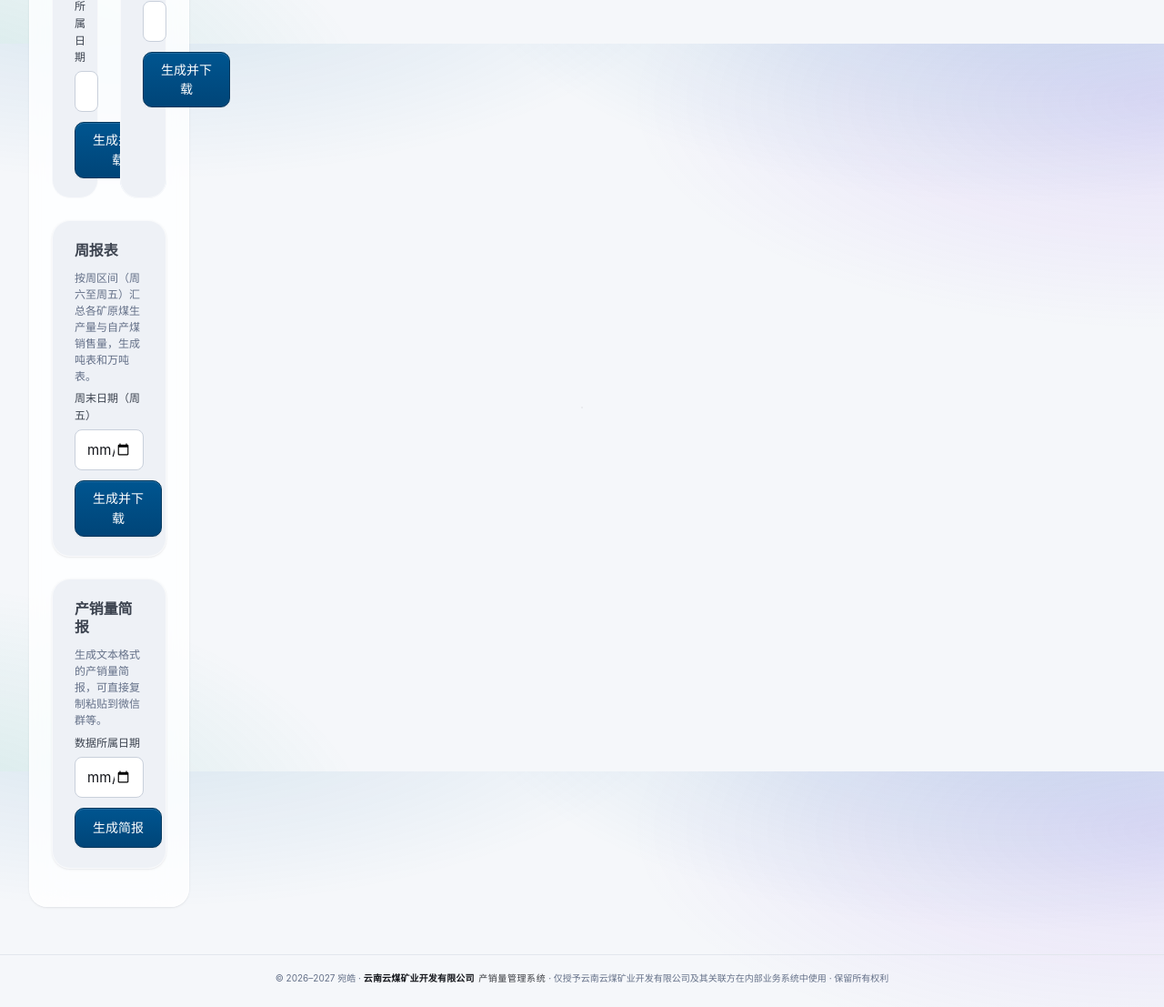
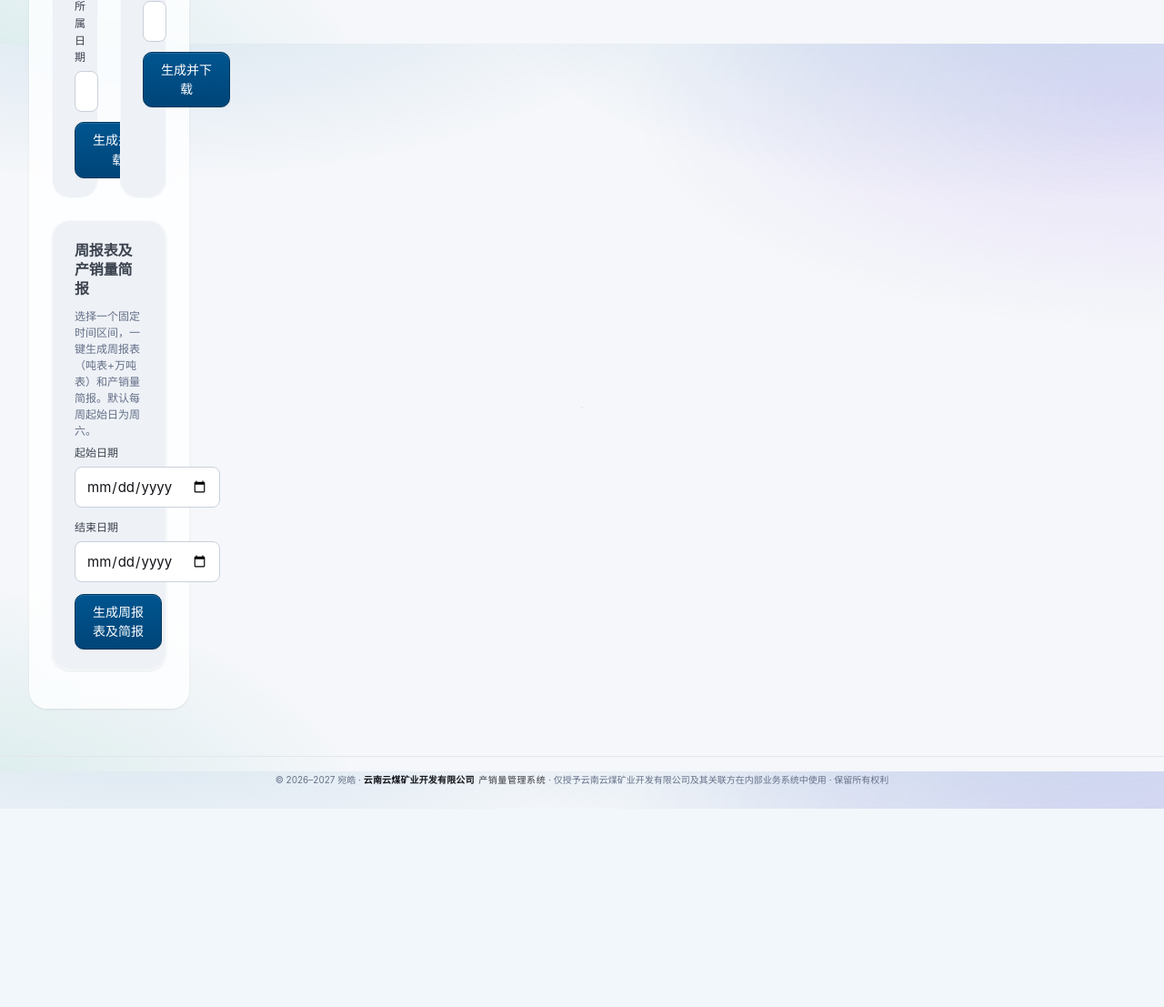
Before and after one commit to mvpwanhao/ymkymanager, a FastAPI app: template templates/reports.html in a window 1280 px wide. Shown: the part 752-1859 px from the top of the page at 91% size. After the commit the page ends 1641 px from the top, so only its background shows below. Run offline with FastAPI, Linux system fonts and the light colour scheme; the template is opened without the code that fills it, so the values that code supplies are empty.

Commit message:
feat: 周报表和产销量简报支持自定义日期区间，合并为一个卡片
- generate_weekly_report / generate_brief_report 参数改为 start_date, end_date
- 新增 /reports/weekly-and-brief 一键同时生成路由
- 前端合并两个卡片，日期区间选择 + 下载链接 + 简报文本展示

```diff
--- a/app/routes/pages.py
+++ b/app/routes/pages.py
@@ -255,16 +255,19 @@ def _render_admin_ledger(request: Request, templates: Jinja2Templates, ctx: dict
 
 def _render_reports(request: Request, templates: Jinja2Templates, ctx: dict, role: str, act_path: str, en_path: str) -> Any:
     today = today_beijing()
-    _, wk_end = get_weekly_range(today)
+    wk_start, wk_end = get_weekly_range(today)
     brief_text = request.session.pop("brief_text", None)
+    weekly_dl = request.session.pop("weekly_download_file", None)
     return templates.TemplateResponse(
         request,
         "reports.html",
         {
             **ctx,
             "default_date": (today - timedelta(days=1)),
+            "default_week_start": wk_start.isoformat(),
             "default_week_end": wk_end.isoformat(),
             "brief_text": brief_text,
+            "weekly_download_file": weekly_dl,
         },
     )
 
--- a/templates/reports.html
+++ b/templates/reports.html
@@ -34,23 +34,28 @@
   </div>
 
   <div class="card" style="margin-top:1.5rem;background:var(--c-bg-soft);">
-    <h3>周报表</h3>
-    <p class="muted">按周区间（周六至周五）汇总各矿原煤生产量与自产煤销售量，生成吨表和万吨表。</p>
-    <form method="post" action="/reports/weekly" data-loading data-no-global-busy style="max-width:360px;">
-      <label for="d3">周末日期（周五）</label>
-      <input type="date" id="d3" name="target_date" value="{{ default_week_end }}" required />
-      <button type="submit" class="btn btn-primary inline" style="margin-top:0.7rem;">生成并下载</button>
+    <h3>周报表及产销量简报</h3>
+    <p class="muted">选择一个固定时间区间，一键生成周报表（吨表+万吨表）和产销量简报。默认每周起始日为周六。</p>
+    <form method="post" action="/reports/weekly-and-brief" data-loading data-no-global-busy style="max-width:500px;">
+      <div style="display:flex;gap:0.8rem;align-items:flex-end;flex-wrap:wrap;">
+        <div>
+          <label for="d5s">起始日期</label>
+          <input type="date" id="d5s" name="start_date" value="{{ default_week_start }}" required />
+        </div>
+        <div>
+          <label for="d5e">结束日期</label>
+          <input type="date" id="d5e" name="end_date" value="{{ default_week_end }}" required />
+        </div>
+        <button type="submit" class="btn btn-primary inline">生成周报表及简报</button>
+      </div>
     </form>
-  </div>
-
-  <div class="card" style="margin-top:1.5rem;background:var(--c-bg-soft);">
-    <h3>产销量简报</h3>
-    <p class="muted">生成文本格式的产销量简报，可直接复制粘贴到微信群等。</p>
-    <form method="post" action="/reports/brief" data-loading data-no-global-busy style="max-width:360px;">
-      <label for="d4">数据所属日期</label>
-      <input type="date" id="d4" name="target_date" value="{{ default_date.isoformat() }}" required />
-      <button type="submit" class="btn btn-primary inline" style="margin-top:0.7rem;">生成简报</button>
-    </form>
+    {% if weekly_download_file %}
+    <div style="margin-top:1rem;padding:0.8rem 1rem;background:var(--c-bg);border-radius:6px;border:1px solid var(--c-border);">
+      <span style="font-weight:600;">周报表已生成</span>
+      <span style="margin:0 0.6rem;color:var(--c-muted);">|</span>
+      <a href="/reports/download?f={{ weekly_download_file }}" class="btn btn-sm btn-primary">下载周报表</a>
+    </div>
+    {% endif %}
     {% if brief_text %}
     <div style="margin-top:1.2rem;">
       <div style="display:flex;align-items:center;gap:0.6rem;margin-bottom:0.5rem;">
```
Also changed, not shown: app/report_engine.py (+12 -12 lines), app/routes/report.py (+31 -4 lines), CHANGELOG.md, README.md.
